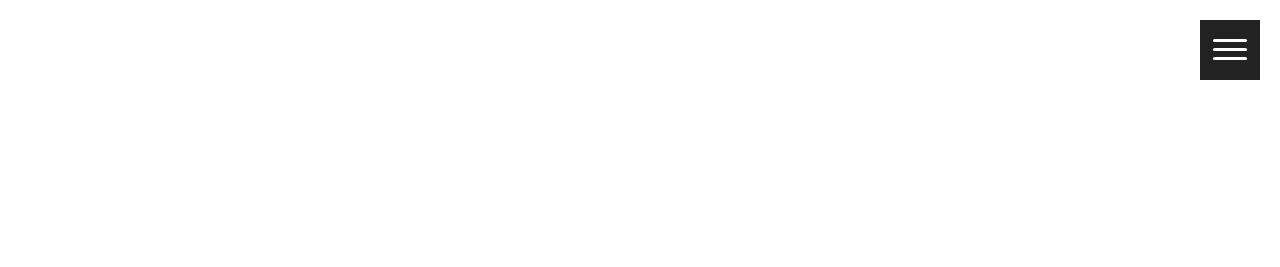
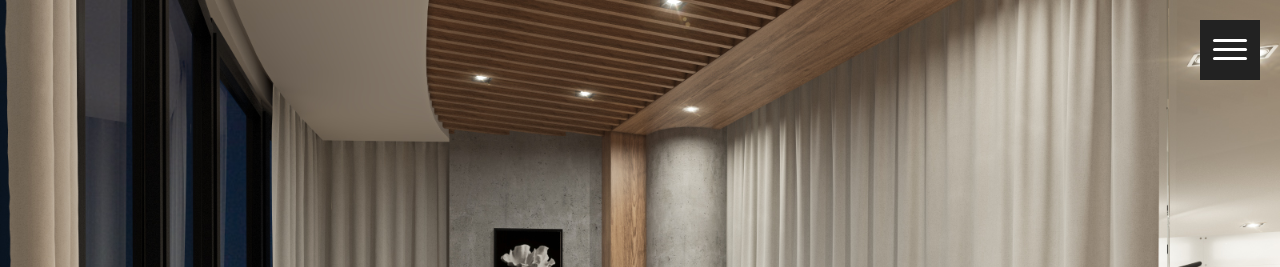
Before and after one commit to siis-mebel/siis, a plain HTML site: page index.html in a window 1280 px wide. Shown: the top 267 px of the page. Drawn offline with nearby package versions, Linux system fonts and the light colour scheme; files that its build step writes are made by us from their sources.

Commit message:
Add files via upload

```diff
--- a/css/main.css
+++ b/css/main.css
@@ -1,4 +1,7 @@
 body {
+  background: url(../img/bg.jpg) 50% 50% no-repeat;
+  background-size: cover;
+  background-attachment: fixed;
   font-family: "Raleway", sans-serif;
   font-weight: normal;
   font-size: 14px;
```
